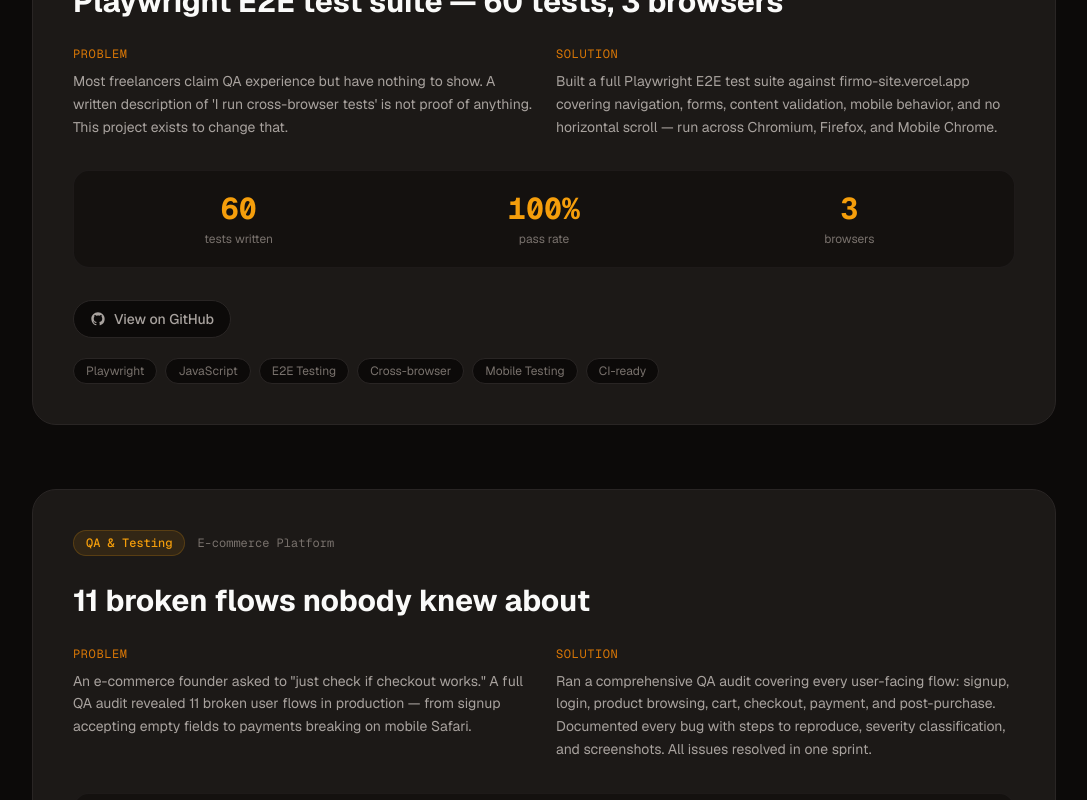
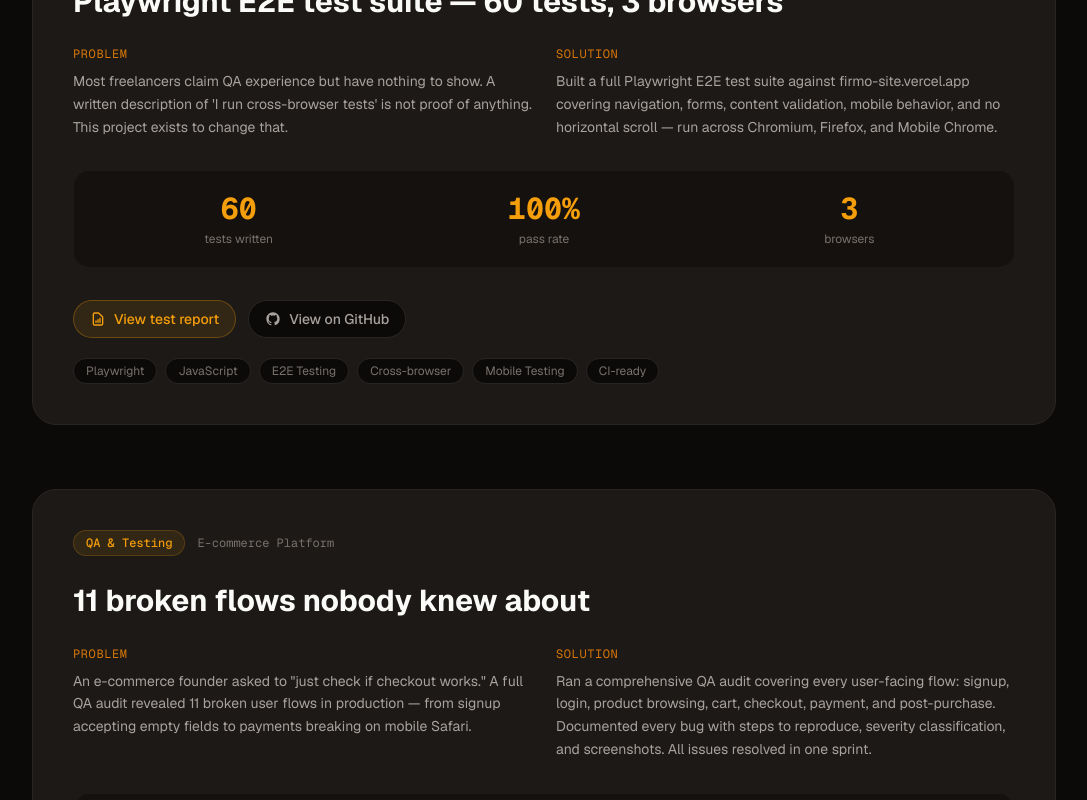
Before and after one commit to MateoEnnis/firmo-site, a Next.js app: page /work in a window 1280 px wide. Shown: the part 7207-8007 px from the top of the page, without its empty margins (96-1183 px from the left). Built offline with nearby package versions, Linux system fonts and the light colour scheme.

Commit message:
Add test report button to QA demo in /work page

```diff
--- a/src/app/work/page.tsx
+++ b/src/app/work/page.tsx
@@ -123,6 +123,7 @@
     tags: ["Playwright", "JavaScript", "E2E Testing", "Cross-browser", "Mobile Testing", "CI-ready"],
     images: [],
     github: "https://github.com/MateoEnnis/firmo-qa-demo",
+    report: "https://mateoennis.github.io/firmo-qa-demo/",
   },
   {
     id: "ecommerce-qa",
@@ -246,18 +247,35 @@
                     ))}
                   </div>
 
+                  {(project.github || project.report) && (
+                    <div className="mb-5 flex flex-wrap gap-3">
+                      {project.report && (
+                        <a
+                          href={project.report}
+                          target="_blank"
+                          rel="noopener noreferrer"
+                          className="inline-flex items-center gap-2 rounded-full border border-accent/30 bg-accent/10 px-4 py-2 text-sm font-medium text-accent transition-colors hover:bg-accent/20"
+                        >
+                          <svg className="h-4 w-4" fill="none" viewBox="0 0 24 24" stroke="currentColor" strokeWidth={2}>
+                            <path strokeLinecap="round" strokeLinejoin="round" d="M9 17v-2m3 2v-4m3 4v-6m2 10H7a2 2 0 01-2-2V5a2 2 0 012-2h5.586a1 1 0 01.707.293l5.414 5.414a1 1 0 01.293.707V19a2 2 0 01-2 2z" />
+                          </svg>
+                          View test report
+                        </a>
+                      )}
                       {project.github && (
                         <a
                           href={project.github}
                           target="_blank"
                           rel="noopener noreferrer"
-                      className="mb-5 inline-flex items-center gap-2 rounded-full border border-border bg-background px-4 py-2 text-sm font-medium text-muted transition-colors hover:border-accent-dim hover:text-foreground"
+                          className="inline-flex items-center gap-2 rounded-full border border-border bg-background px-4 py-2 text-sm font-medium text-muted transition-colors hover:border-accent-dim hover:text-foreground"
                         >
                           <svg className="h-4 w-4" fill="currentColor" viewBox="0 0 24 24" aria-hidden="true">
                             <path fillRule="evenodd" d="M12 2C6.477 2 2 6.484 2 12.017c0 4.425 2.865 8.18 6.839 9.504.5.092.682-.217.682-.483 0-.237-.008-.868-.013-1.703-2.782.605-3.369-1.343-3.369-1.343-.454-1.158-1.11-1.466-1.11-1.466-.908-.62.069-.608.069-.608 1.003.07 1.531 1.032 1.531 1.032.892 1.53 2.341 1.088 2.91.832.092-.647.35-1.088.636-1.338-2.22-.253-4.555-1.113-4.555-4.951 0-1.093.39-1.988 1.029-2.688-.103-.253-.446-1.272.098-2.65 0 0 .84-.27 2.75 1.026A9.564 9.564 0 0112 6.844c.85.004 1.705.115 2.504.337 1.909-1.296 2.747-1.027 2.747-1.027.546 1.379.202 2.398.1 2.651.64.7 1.028 1.595 1.028 2.688 0 3.848-2.339 4.695-4.566 4.943.359.309.678.92.678 1.855 0 1.338-.012 2.419-.012 2.747 0 .268.18.58.688.482A10.019 10.019 0 0022 12.017C22 6.484 17.522 2 12 2z" clipRule="evenodd" />
                           </svg>
                           View on GitHub
                         </a>
+                      )}
+                    </div>
                   )}
 
                   <div className="flex flex-wrap gap-2">
```
Lines whose indentation alone changed are shown as unchanged.
